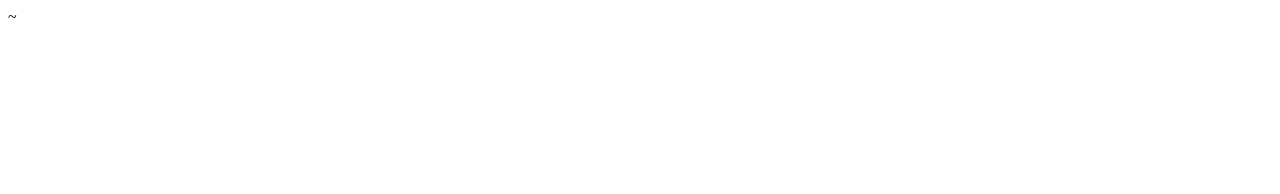
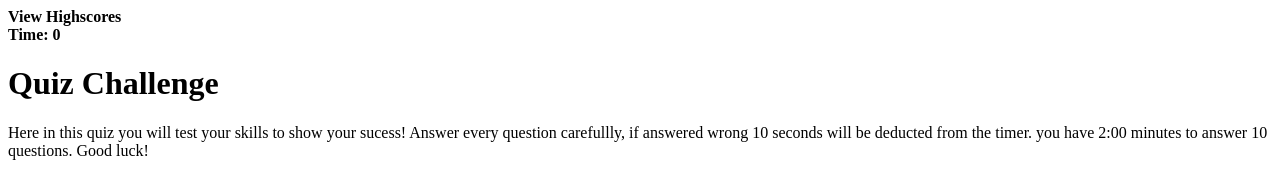
Before and after one commit to alexzoo0/Quiz, a plain HTML site: page index.html in a window 1280 px wide. Drawn offline with Linux system fonts and the light colour scheme.

Commit message:
added a title and visuals on time and highscore sections

```diff
--- a/index.html
+++ b/index.html
@@ -7,7 +7,14 @@
     <title>Multiple Choice Quiz</title>
 </head>
 <body>
-    ~
+    <div class="high"><strong>View Highscores</strong></div>
+    <div class="time"><strong>Time: <span id="timer">0</span></strong></div>
+    <div class="box">
+        <div id="start" class="starter">
+            <h1>Quiz Challenge</h1>
+            <p>Here in this quiz you will test your skills to show your sucess! Answer every question carefullly, if answered wrong 10 seconds will be deducted from the timer. you have 2:00 minutes to answer 10 questions. Good luck!</p>
+        </div>
+    </div>
 
 </body>
 </html>
```
